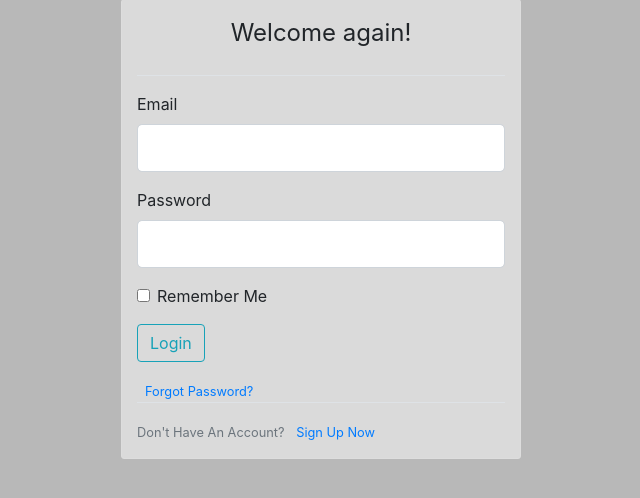
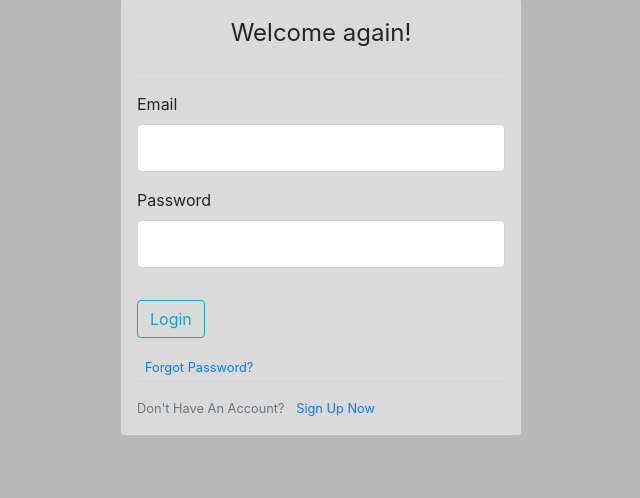
Before and after one commit to mahmtfs/epam_final_project, a Flask app: page /login in a window 1280 px wide. Shown: the part 73-571 px from the top of the page, without its empty margins (319-959 px from the left). Run offline with Flask 2, Linux system fonts and the light colour scheme; some libraries are stand-ins or nearby versions.

Commit message:
Minor visual tweaks

```diff
--- a/app/secret.py
+++ /dev/null
@@ -1,3 +0,0 @@
-from config import SECRET_KEY
-
-secret = SECRET_KEY
--- a/app/templates/login.html
+++ b/app/templates/login.html
@@ -37,10 +37,6 @@
                             {{ form.password(class="form-control form-control-lg") }}
                         {% endif %}
                     </div>
-                    <div class="form-check">
-                        {{ form.remember(class="form-check-input") }}
-                        {{ form.remember.label(class="form-check-label") }}
-                    </div>
                 </fieldset>
                 <div class="form-group">
                     {{ form.submit(class="btn btn-outline-info") }}
--- a/app/views/forms.py
+++ b/app/views/forms.py
@@ -33,7 +33,6 @@ class LoginForm(FlaskForm):
                         validators=[DataRequired(), Email()])
     password = PasswordField('Password',
                              validators=[DataRequired()])
-    remember = BooleanField('Remember Me')
     submit = SubmitField('Login')
 
 
--- a/app/views/views.py
+++ b/app/views/views.py
@@ -364,7 +364,6 @@ def request_page(request_id):
     response_req = requests.get(f'{URL}/req/{request_id}',
                                 json={'token': session['token']})
     if response_req.status_code != 200:
-        flash(f'Something went wrong {response_patch_emp.status_code}', 'danger')
         return redirect(url_for('general.departments_page'))
     req = response_req.json()['req']
     if req['sender'] != session['current_user_id'] and session['role_id'] != ADMIN_ROLE_ID:
@@ -380,7 +379,6 @@ def request_page(request_id):
         response_dep = requests.get(f'{URL}/dep/{req["change_department_id"]}',
                                     json={'token': session['token']})
         if response_dep.status_code != 200:
-            flash(f'Something went wrong {response_patch_emp.status_code}', 'danger')
             return redirect(url_for('general.departments_page'))
         change_department = response_dep.json()['department']
     else:
@@ -399,7 +397,6 @@ def request_page(request_id):
                                                         json={'token': session['token'],
                                                               'department_id': req['change_department_id']})
                     if response_patch_emp.status_code != 200:
-                        flash(f'Something went wrong {response_patch_emp.status_code}', 'danger')
                         return redirect(url_for('general.departments_page'))
                 if req['increase_salary']:
                     response_patch_emp = requests.patch(f'{URL}/emp/{req["sender"]}',
@@ -414,14 +411,12 @@ def request_page(request_id):
                                                     json={'token': session['token'],
                                                           'status': 1})
                 if response_patch_req.status_code != 200:
-                    flash(f'Something went wrong {response_patch_emp.status_code}', 'danger')
                     return redirect(url_for('general.departments_page'))
             else:
                 response_patch_req = requests.patch(f'{URL}/req/{req["id"]}',
                                                     json={'token': session['token'],
                                                           'status': 2})
                 if response_patch_req.status_code != 200:
-                    flash(f'Something went wrong {response_patch_emp.status_code}', 'danger')
                     return redirect(url_for('general.departments_page'))
             return redirect(url_for('general.requests_page'))
     return render_template('request.html',
--- a/rest.py
+++ b/rest.py
@@ -510,16 +510,6 @@ def login():
     if check_password_hash(emp.password, password):
         token = jwt.encode({'id': emp.id, 'exp': datetime.datetime.utcnow() + datetime.timedelta(minutes=10)},
                            app.config['SECRET_KEY'], algorithm='HS256')
-        """
-        emp_data = {'id': emp.id,
-                    'firstname': emp.firstname,
-                    'lastname': emp.lastname,
-                    'email': emp.email,
-                    'department_id': emp.department_id,
-                    'salary': emp.salary,
-                    'birth_date': emp.birth_date,
-                    'role_id': emp.role_id}
-        """
         return jsonify({'token': token,
                         'current_user_id': emp.id,
                         'department_id': emp.department_id,
```
